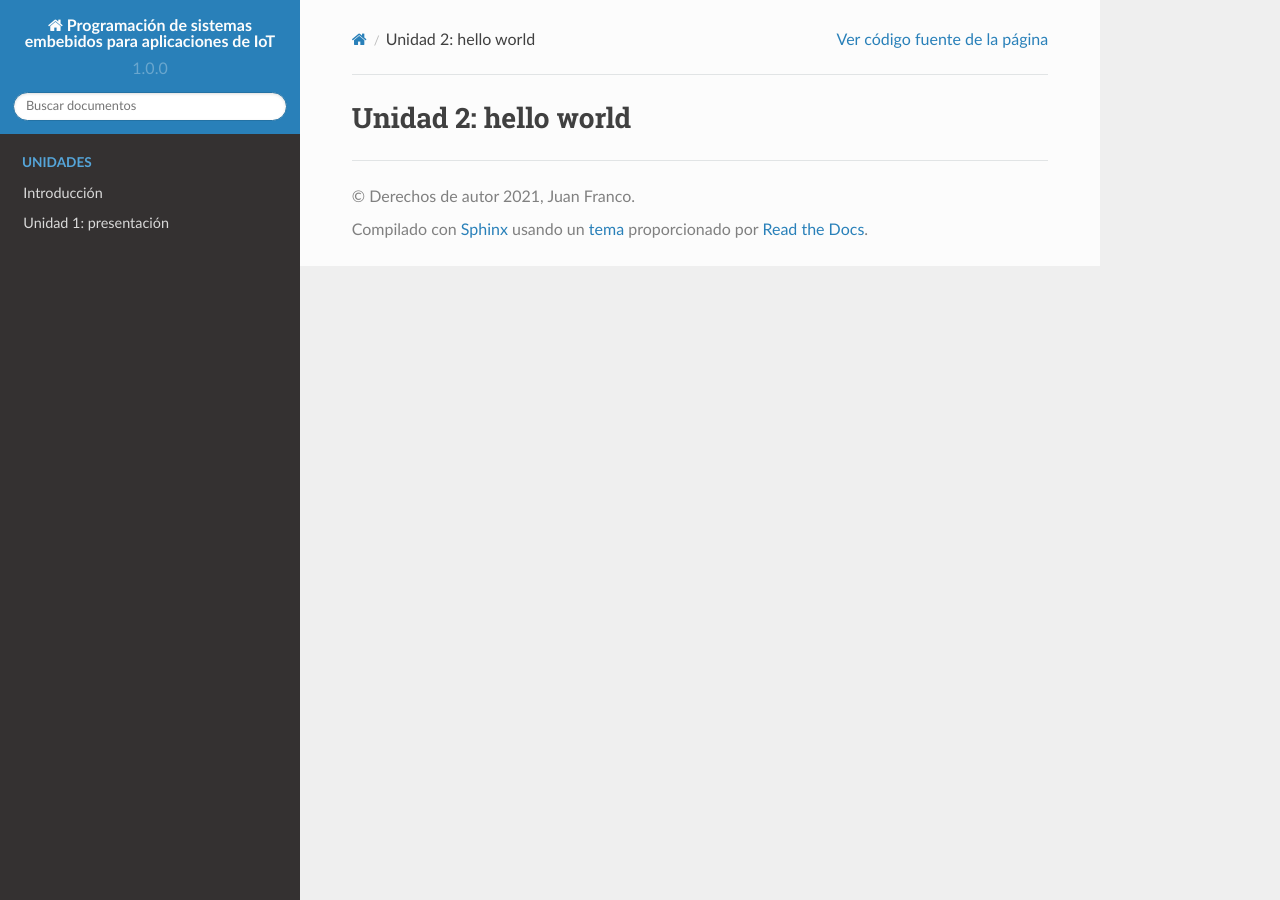
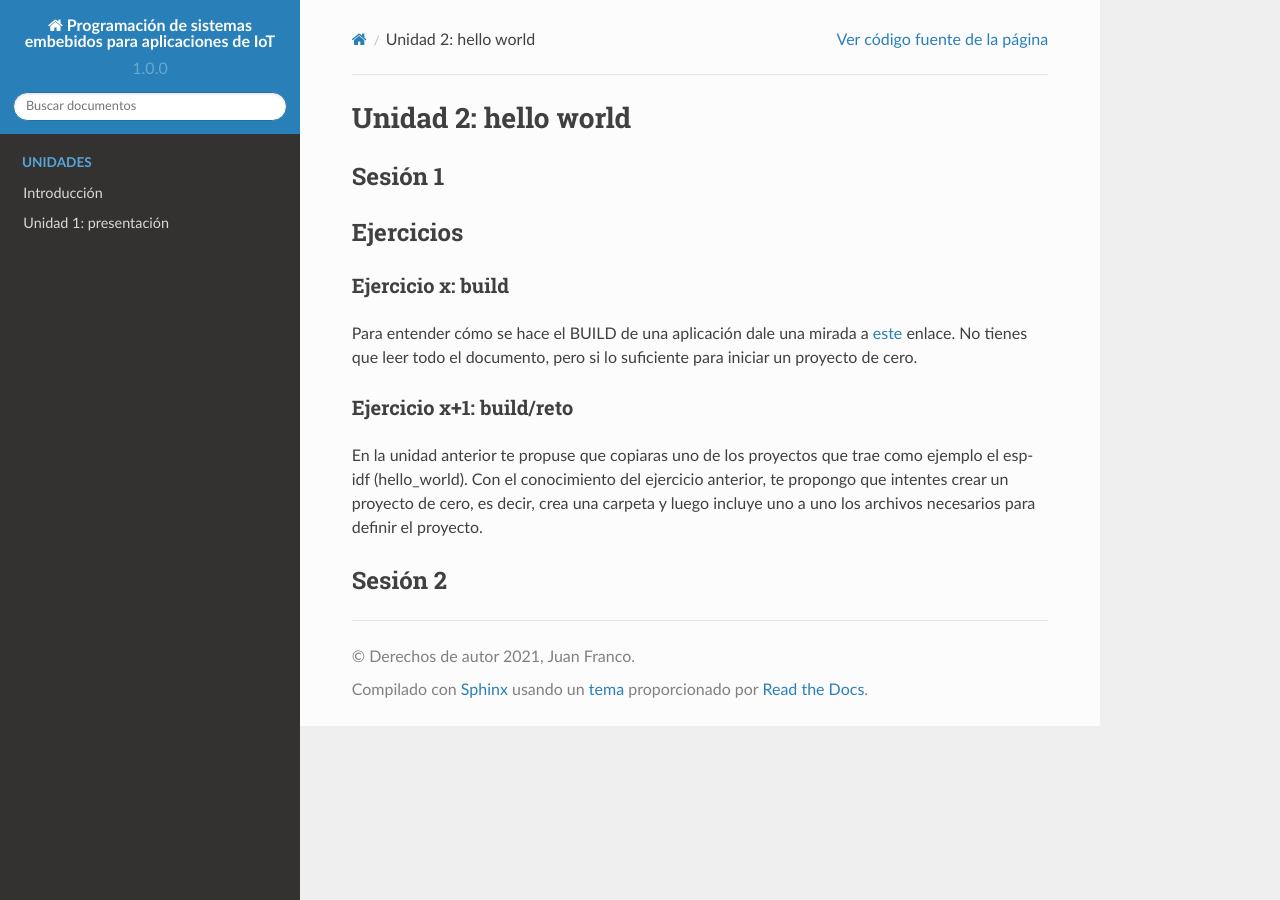
Before and after one commit to juanferfranco/espiot, a Sphinx documentation site: the page built from docs/_unidad2/unidad2.rst, in a window 1280 px wide. Built offline with Sphinx 7.4.7 and the Read the Docs theme 2.0.0, drawn with Linux system fonts in a browser that asks for light colours.

Commit message:
init Unit 2. Add some exercise in draft version

```diff
--- a/docs/_unidad2/unidad2.rst
+++ b/docs/_unidad2/unidad2.rst
@@ -1,2 +1,27 @@
 Unidad 2: hello world
 =============================================
+
+Sesión 1
+-----------
+
+Ejercicios
+-----------
+
+Ejercicio x: build
+^^^^^^^^^^^^^^^^^^^^
+
+Para entender cómo se hace el BUILD de una aplicación dale una mirada a
+`este <https://docs.espressif.com/projects/esp-idf/en/stable/esp32/api-guides/build-system.html>`__
+enlace. No tienes que leer todo el documento, pero si lo suficiente para iniciar un proyecto
+de cero.
+
+Ejercicio x+1: build/reto
+^^^^^^^^^^^^^^^^^^^^^^^^^^^
+
+En la unidad anterior te propuse que copiaras uno de los proyectos
+que trae como ejemplo el esp-idf (hello_world). Con el conocimiento del ejercicio anterior,
+te propongo que intentes crear un proyecto de cero, es decir, crea una carpeta y luego incluye
+uno a uno los archivos necesarios para definir el proyecto.
+
+Sesión 2
+-----------
```
